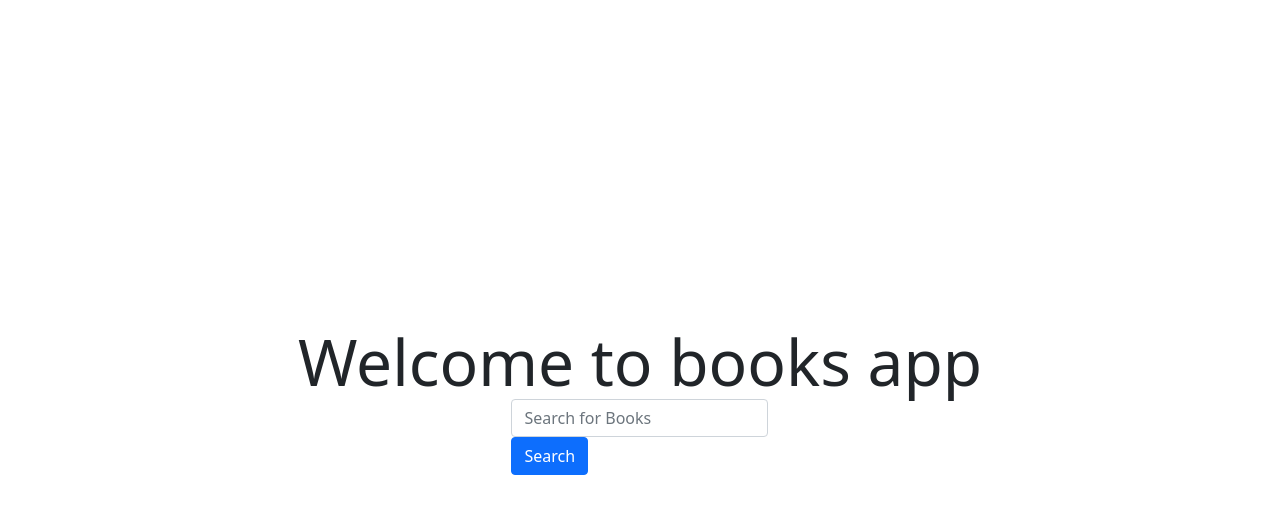
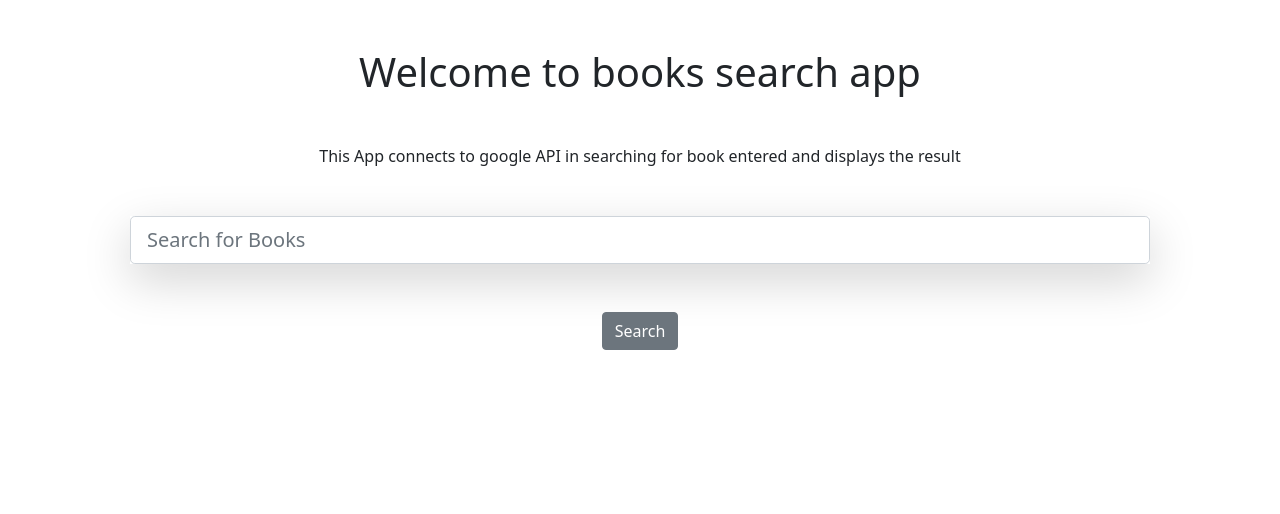
Before and after one commit to NorthUniverse/books-frontend, a Next.js app: page /books in a window 1280 px wide. Shown: the top 514 px of the page. Built offline with nearby package versions, Linux system fonts and the light colour scheme.

Commit message:
bootstrap styles added

```diff
--- a/components/BookCard.js
+++ b/components/BookCard.js
@@ -1,11 +1,11 @@
 const BookCard = (props) => {
   return (
-    <div className='book-card'>
+    <li className='list-group-item'>
       <h2>{props.book.title}</h2>
       <p>{props.book.authors}</p>
       <p>{props.book.description}</p>
-      <p>{props.book.infoLink}</p>
-    </div>
+      <a href={props.book.infoLink}>More Info</a>
+    </li>
   );
 };
 
--- a/pages/books.js
+++ b/pages/books.js
@@ -32,31 +32,35 @@ export default function Home() {
     setBook(book);
   };
 
-  const arr = ['a', 'b', 'b'];
-
   return (
     <>
       <HeadTag />
-      <div className={styles.container}>
-        <main className={styles.main}>
-          <h1 className={styles.title}>Welcome to books app</h1>
+      <div className='container'>
+        <main className={styles.main1}>
+          <h1 className='m-5 text-center'>Welcome to books search app</h1>
+          <p className='m-5 text-center'>
+            This App connects to google API in searching for book entered and
+            displays the result
+          </p>
 
-          <form onSubmit={handleSubmit}>
-            <div className='form-group'>
+          <form onSubmit={handleSubmit} className='m-5'>
+            <div className='form-group shadow-lg'>
               <input
                 type='text'
                 onChange={handleChange}
-                className='form-control'
+                className='form-control form-control-lg'
                 placeholder='Search for Books'
                 autoComplete='off'
               />
             </div>
-            <button type='submit' className='btn btn-primary'>
-              Search
-            </button>
+            <div className='d-flex justify-content-center'>
+              <button type='submit' className='btn btn-secondary m-5'>
+                Search
+              </button>
+            </div>
           </form>
 
-          <div className={styles.grid1}>
+          <ul className='list-group list-group-flush'>
             {results ? (
               <>
                 {results.map((searchedBook, index) => {
@@ -64,7 +68,7 @@ export default function Home() {
                 })}
               </>
             ) : null}
-          </div>
+          </ul>
         </main>
       </div>
     </>
--- a/pages/index.js
+++ b/pages/index.js
@@ -1,5 +1,4 @@
 import Head from 'next/head'
-import Image from 'next/image'
 import styles from '../styles/Home.module.css'
 
 export default function Home() {
```
